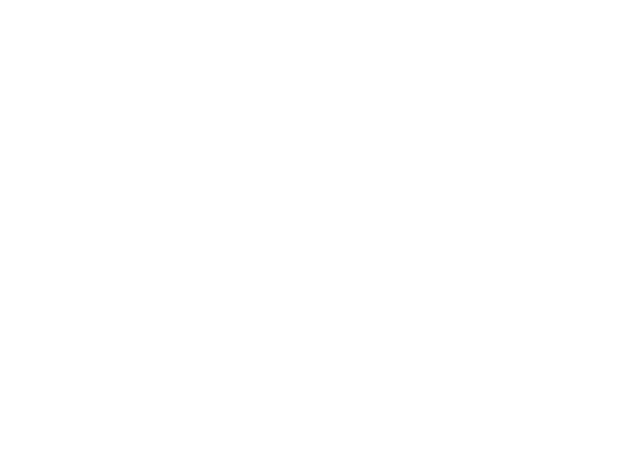
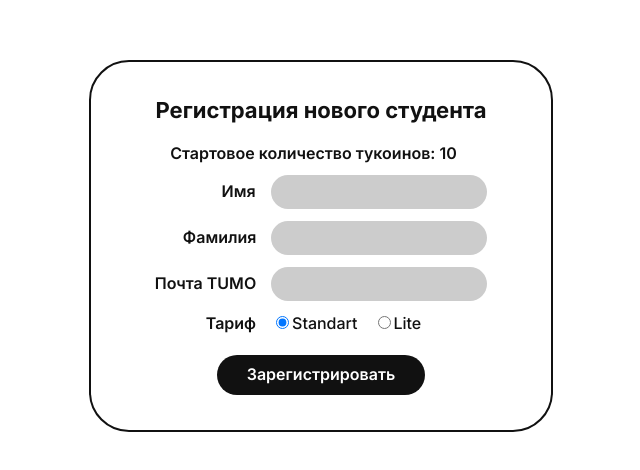
Before and after one commit to Kudryashova-Nastya/Gamification_frontend, a React (Create React App) app: page /regist in a window 1280 px wide. Before the commit this address had no page. Shown: the part 114-584 px from the top of the page, without its empty margins (319-959 px from the left). Built offline with nearby package versions, Linux system fonts and the light colour scheme.

Commit message:
student registration maket

```diff
--- a/src/App.js
+++ b/src/App.js
@@ -4,8 +4,9 @@
 import {observer} from "mobx-react";
 import {useEffect} from "react";
 import Auth from "./store/helper/Auth";
-import Login from "./components/Login/Login";
+import Login from "./components/Auth/Login";
 import Profile from "./components/Profile/Profile";
+import StudentRegistration from "./components/Auth/StudentRegistration";
 
 
 const App = observer(() => {
@@ -31,6 +32,7 @@
 		<BrowserRouter>
 			<Routes>
 				<Route path="/login" element={<Login/>}/>
+				<Route path="/regist" element={<StudentRegistration/>}/>
 				{/*<Route path="/student" element={(token && role === 'student') ? <Menu/> : <Navigate to="/login" replace/>}>*/}
 				<Route path="/student" element={<Menu/>}>
 					<Route path="" element={<Profile/>}/>
--- a/src/components/Login/Login.jsx
+++ b/src/components/Auth/Login.jsx
@@ -3,8 +3,9 @@
 import './style.css'
 import Auth from "../../store/helper/Auth";
 import {useNavigate} from "react-router-dom";
+import {observer} from "mobx-react";
 
-const Login = () => {
+const Login = observer(() => {
 	const [email, setEmail] = useState("");
 	const [password, setPassword] = useState("");
 	const history = useNavigate()
@@ -73,6 +74,6 @@
 			</div>
 		</div>
 	);
-};
+})
 
 export default Login;
--- /dev/null
+++ b/src/components/Auth/StudentRegistration.jsx
@@ -0,0 +1,77 @@
+import React, {useState} from "react";
+import '../base.css';
+import './style.css'
+import {observer} from "mobx-react";
+
+const StudentRegistration = observer(() => {
+	const [name, setName] = useState("");
+	const [lastname, setLastname] = useState("");
+	const [email, setEmail] = useState("");
+
+	const handleSubmit = async (e) => {
+		e.preventDefault();
+		const data = {
+			"name": name,
+			"lastname": lastname,
+			"email": email,
+			"tarif": tarif,
+		}
+	}
+
+	return (
+		<div className="window-container">
+			<div className="window">
+				<h1 className="header3">Регистрация нового студента</h1>
+				<form className="form" onSubmit={handleSubmit}>
+					<div>
+						<label>Стартовое количество тукоинов: 10</label>
+					</div>
+					<div>
+						<label id="namelabel" htmlFor="name">Имя</label>
+						<input
+							id="name"
+							className="input"
+							name="name"
+							type="text"
+							value={name}
+							onChange={(e) => setName(e.target.value)}
+						/>
+					</div>
+					<div>
+						<label htmlFor="lastname">&nbsp;&nbsp;&nbsp;&nbsp;&nbsp;&nbsp;&nbsp;Фамилия</label>
+						<input
+							id="lastname"
+							className="input"
+							name="lastname"
+							type="text"
+							value={lastname}
+							onChange={(e) => setLastname(e.target.value)}
+						/>
+					</div>
+					<div>
+						<label htmlFor="email">Почта TUMO</label>
+						<input
+							id="email"
+							className="input"
+							name="email"
+							type="email"
+							value={email}
+							onChange={(e) => setEmail(e.target.value)}
+						/>
+					</div>
+
+					<div>
+						<label>Тариф</label>
+						<input type="radio" id="tarif1" name="tarif" value="Standart" checked/><label className="radio-label"
+																																													htmlFor="tarif1">Standart</label>
+						<input type="radio" id="tarif2" name="tarif" value="Lite"/><label className="radio-label"
+																																							htmlFor="tarif2">Lite</label>
+					</div>
+					<button className="button">Зарегистрировать</button>
+				</form>
+			</div>
+		</div>
+	);
+})
+
+export default StudentRegistration;
--- a/src/components/Login/style.css
+++ b/src/components/Auth/style.css
@@ -8,11 +8,11 @@
 }
 
 .form {
-    margin-top: 24px;
+    margin-top: 20px;
 }
 
 .form .button {
-    margin-top: 15px;
+    margin-top: 10px;
 }
 
 .form label {
@@ -21,6 +21,14 @@
     margin-right: 15px;
 }
 
-.form input {
-    margin-bottom: 10px;
+.form div {
+    margin-bottom: 12px;
 }
+
+.radio-label {
+    font-weight: 500 !important;
+}
+
+#namelabel {
+    margin-left: 66px;
+}
--- a/src/components/Menu/Menu.jsx
+++ b/src/components/Menu/Menu.jsx
@@ -98,7 +98,7 @@
 						<Link to='/student'><img src={SETTINGS} className="networks" alt="SETTINGS"/></Link><br/>
 					</div>
 					<div>
-						<Link to='/student'><img src={LOGO} className="networks logo" alt="LOGO"/></Link><br/>
+						<a target="_blank" href="https://tumo.moscow/"><img src={LOGO} className="networks logo" alt="LOGO"/></a><br/>
 					</div>
 				</div>
 			</nav>
```
